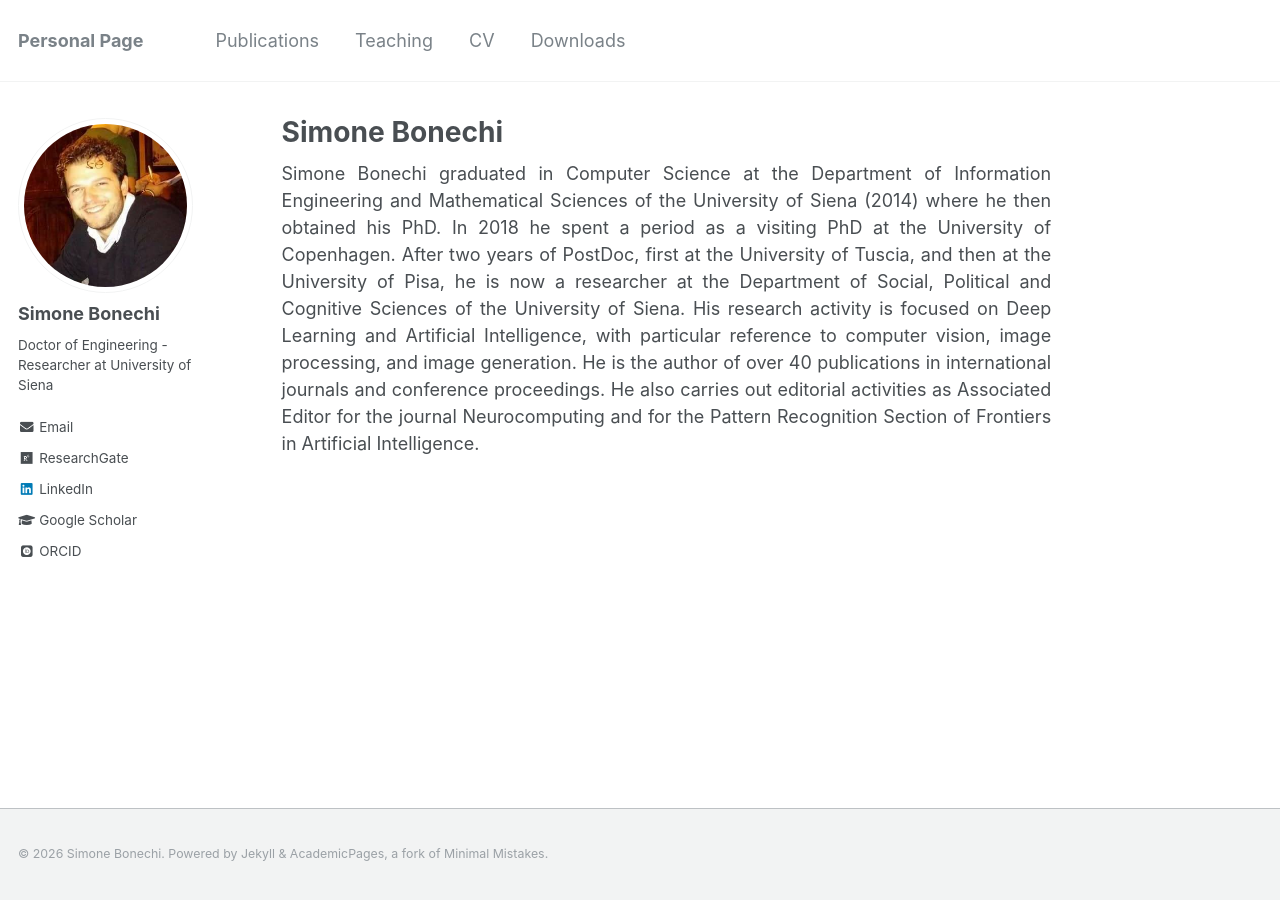
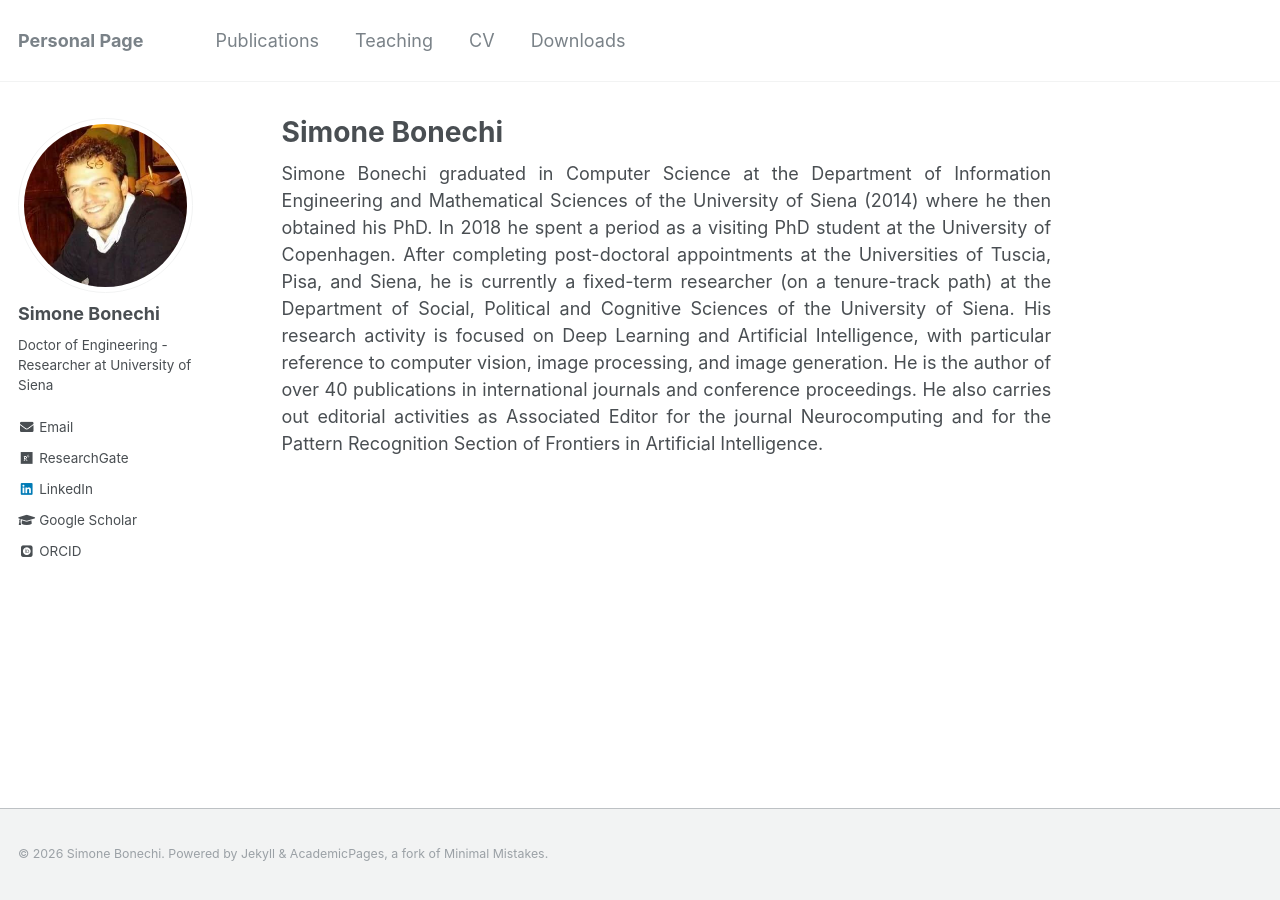
Before and after one commit to SimoneBonechi/SimoneBonechi.github.io, a Jekyll site: the page built from _pages/about.md, in a window 1280 px wide. Built offline with Jekyll 4.4.1, drawn with Linux system fonts in a browser that asks for light colours; some web fonts are replaced.

Commit message:
update bio

```diff
--- a/_pages/about.md
+++ b/_pages/about.md
@@ -8,5 +8,5 @@ redirect_from:
   - /about.html
 ---
 
-Simone Bonechi graduated in Computer Science at the Department of Information Engineering and Mathematical Sciences of the University of Siena (2014) where he then obtained his PhD. In 2018 he spent a period as a visiting PhD at the University of Copenhagen. After two years of PostDoc, first at the University of Tuscia, and then at the University of Pisa, he is now a researcher at the Department of Social, Political and Cognitive Sciences of the University of Siena. His research activity is focused on Deep Learning and Artificial Intelligence, with particular reference to computer vision, image processing, and image generation. He is the author of over 40 publications in international journals and conference proceedings. He also carries out editorial activities as Associated Editor for the journal Neurocomputing and for the Pattern Recognition Section of Frontiers in Artificial Intelligence.
+Simone Bonechi graduated in Computer Science at the Department of Information Engineering and Mathematical Sciences of the University of Siena (2014) where he then obtained his PhD. In 2018 he spent a period as a visiting PhD student at the University of Copenhagen. After completing post-doctoral appointments at the Universities of Tuscia, Pisa, and Siena, he is currently a fixed-term researcher (on a tenure-track path) at the Department of Social, Political and Cognitive Sciences of the University of Siena. His research activity is focused on Deep Learning and Artificial Intelligence, with particular reference to computer vision, image processing, and image generation. He is the author of over 40 publications in international journals and conference proceedings. He also carries out editorial activities as Associated Editor for the journal Neurocomputing and for the Pattern Recognition Section of Frontiers in Artificial Intelligence.
 {: style="text-align: justify"}
```
